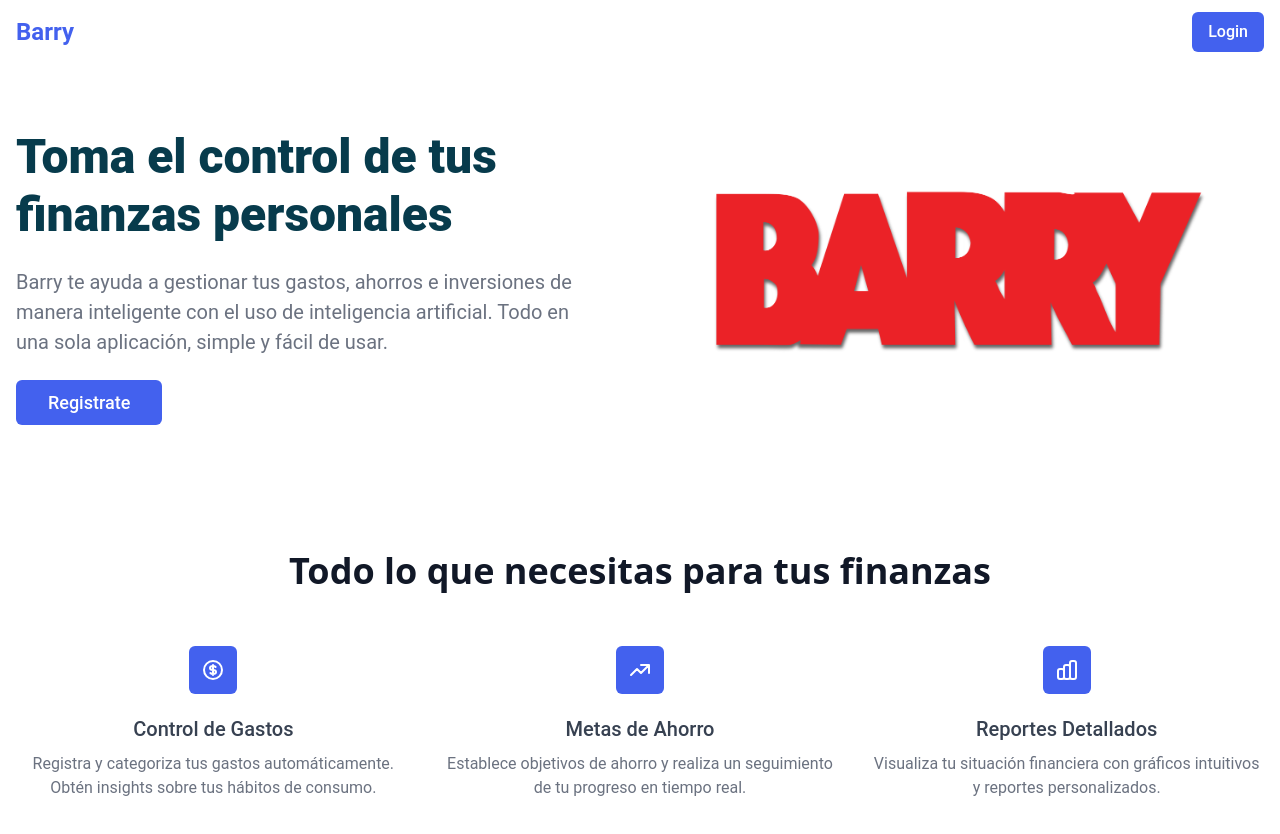
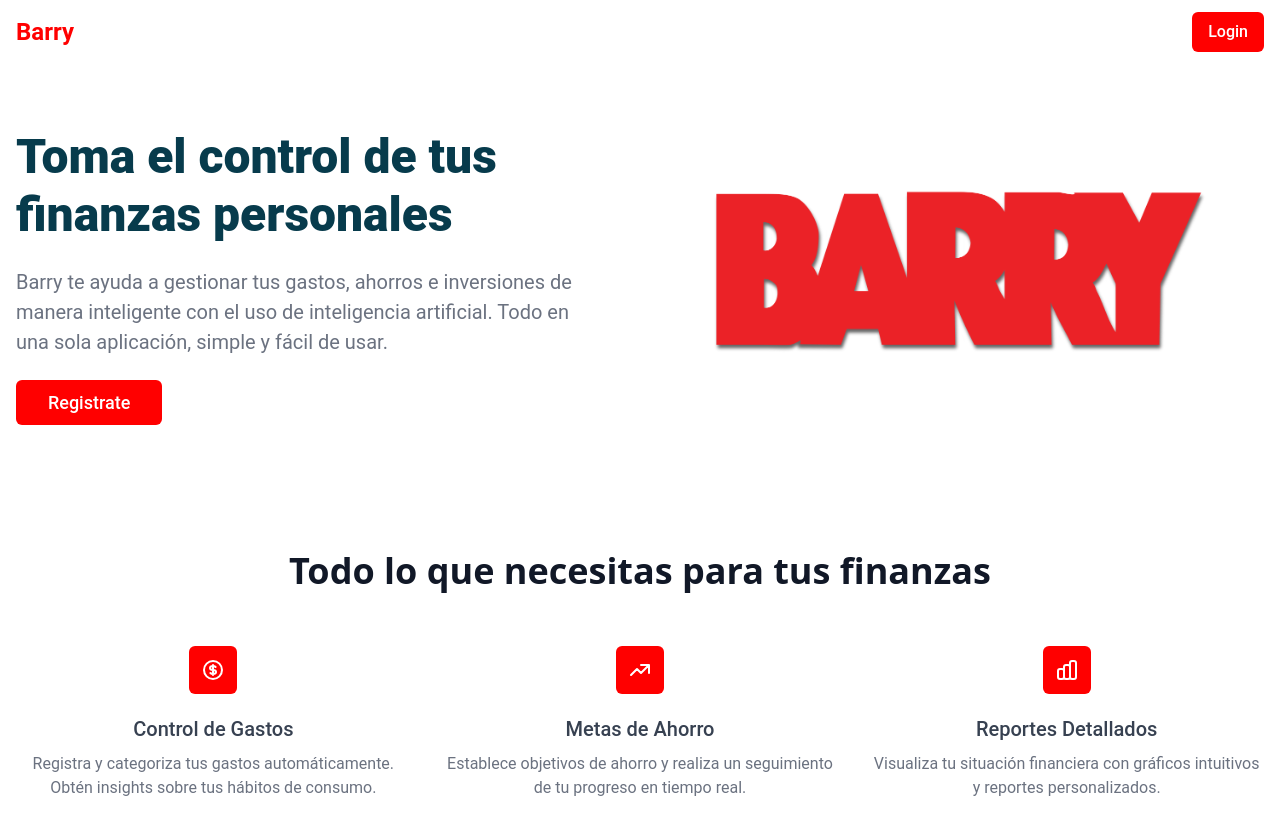
Before and after one commit to wonderiing/barry-front, a Vue app: page / in a window 1280 px wide. Shown: the top 834 px of the page. Built offline with nearby package versions, Linux system fonts and the light colour scheme.

Commit message:
landing page

```diff
--- a/src/assets/dashboard.css
+++ b/src/assets/dashboard.css
@@ -2,7 +2,7 @@
 :root {
   --primary-color: #4361ee;
   --secondary-color: #4cc9f0;
-  --expense-color: #ef476f;
+  --expense-color: #fd003b;
   --income-color: #06d6a0;
   --neutral-color: #073b4c;
   --background-color: #f8f9fa;
@@ -279,7 +279,7 @@ body {
 }
 
 .expense-btn:hover {
-  background-color: #d13960;
+  background-color: #ff0040;
   transform: translateY(-4px);
   box-shadow: 0 6px 12px rgba(239, 71, 111, 0.3);
 }
--- a/src/assets/landing.css
+++ b/src/assets/landing.css
@@ -41,7 +41,7 @@
   .logo {
     font-size: 1.5rem;
     font-weight: 700;
-    color: var(--primary-color);
+    color: red;
   }
 
   .nav-links {
@@ -61,7 +61,7 @@
   }
 
   .btn-primary {
-    background-color: var(--primary-color);
+    background-color: red;
     color: white;
     padding: 0.5rem 1rem;
     border-radius: 0.375rem;
@@ -72,11 +72,11 @@
   }
 
   .btn-primary:hover {
-    background-color: var(--primary-dark);
+    background-color: red;
   }
 
   .btn-primary-large {
-    background-color: var(--primary-color);
+    background-color: red;
     color: white;
     padding: 0.75rem 2rem;
     border-radius: 0.375rem;
@@ -171,7 +171,7 @@
     width: 3rem;
     height: 3rem;
     border-radius: 0.375rem;
-    background-color: var(--primary-color);
+    background-color: red;
     color: white;
     margin-bottom: 1.25rem;
   }
```
